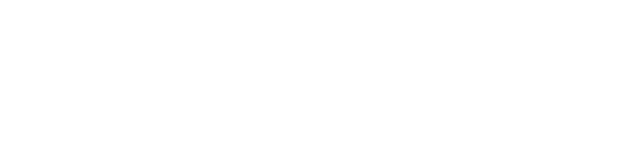
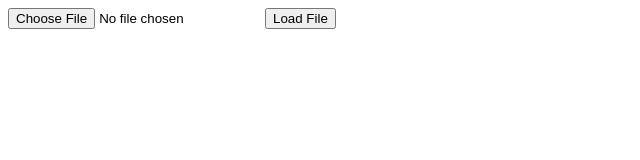
Before and after one commit to pwildfe1/javascript-template, a website: page index.html in a window 1280 px wide. Shown: the whole page, without its empty margins (0-640 px from the left). Drawn offline with Linux system fonts and the light colour scheme.

Commit message:
created load file button

```diff
--- a/index.html
+++ b/index.html
@@ -6,7 +6,31 @@
 </head>
 
 <body>
+
 <script>"app.js"</script>
+<input type="file" id="fileInput">
+<button onclick="loadFile()">Load File</button>
+
+<script>
+    function loadFile() {
+        const fileInput = document.getElementById('fileInput');
+        const file = fileInput.files[0];
+
+        if (file) {
+            const reader = new FileReader();
+
+            reader.onload = function(e) {
+                const content = e.target.result;
+                console.log('File content:', content);
+            };
+
+            reader.readAsText(file);
+        } else {
+            console.error('No file selected.');
+        }
+    }
+</script>
+
 </body>
 
 </html>
--- a/package.json
+++ b/package.json
@@ -4,7 +4,7 @@
   "description": "",
   "main": "index.js",
   "scripts": {
-    "start": "node app.js"
+    "start": "node index.js"
   },
   "repository": {
     "type": "git",
```
Also changed, not shown: app.js (+2 -23 lines), index.js (added, +24 -0 lines).
